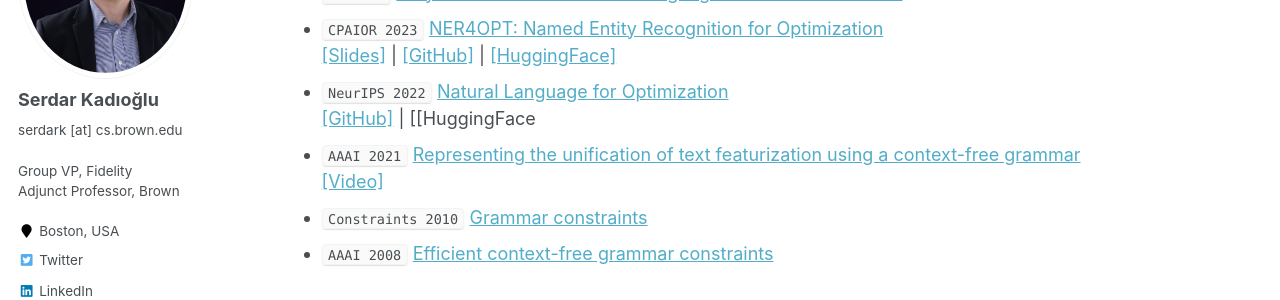
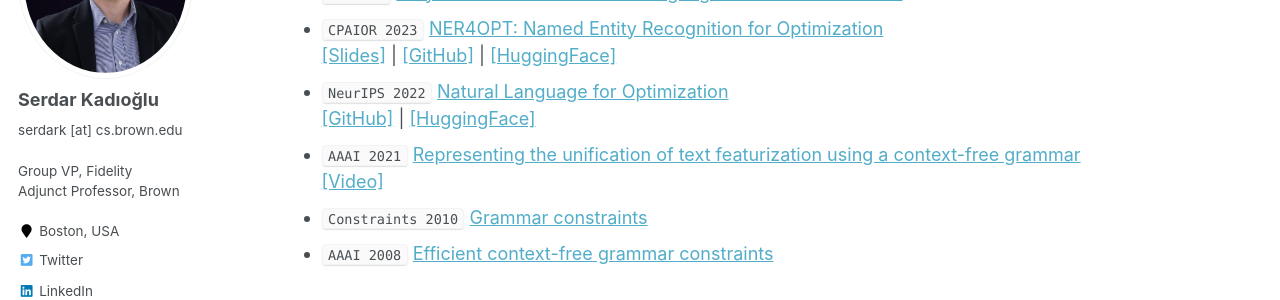
Before and after one commit to skadio/skadio.github.io, a Jekyll site: the page built from _pages/publications.md, in a window 1280 px wide and 900 px high, scrolled down 392 px. Shown: the part 152-452 px from the top of the window. Built offline with Jekyll 4.4.1, drawn with Linux system fonts in a browser that asks for light colours.

```diff
--- a/_pages/publications.md
+++ b/_pages/publications.md
@@ -28,7 +28,7 @@ author_profile: true
 * `CPAIOR 2023` [NER4OPT: Named Entity Recognition for Optimization](https://link.springer.com/chapter/10.1007/978-3-031-33271-5_20)<br>
 [[Slides]](https://nbviewer.org/github/skadio/skadio.github.io/blob/master/files/Kadioglu_CPAIOR_2023.pdf) | [[GitHub]](https://github.com/skadio/ner4opt) | [[HuggingFace]](https://huggingface.co/spaces/skadio/Ner4Opt)
 * `NeurIPS 2022` [Natural Language for Optimization](https://nbviewer.org/github/skadio/ner4opt/blob/main/docs/%5BNeurIPS+2022%5D+Ner4Opt+Poster.pdf)<br>
-[[GitHub]](https://github.com/skadio/ner4opt) | [[HuggingFace[](https://huggingface.co/spaces/skadio/Ner4Opt)
+[[GitHub]](https://github.com/skadio/ner4opt) | [[HuggingFace]](https://huggingface.co/spaces/skadio/Ner4Opt)
 * `AAAI 2021` [Representing the unification of text featurization using a context-free grammar](https://ojs.aaai.org/index.php/AAAI/article/view/17814)<br>
 [[Video]](https://slideslive.com/38951112/representing-the-unification-of-text-featurization-using-a-contextfree-grammar?ref=account-folder-75501-folders)
 * `Constraints 2010` [Grammar constraints](https://link.springer.com/article/10.1007/s10601-009-9073-4)
```
